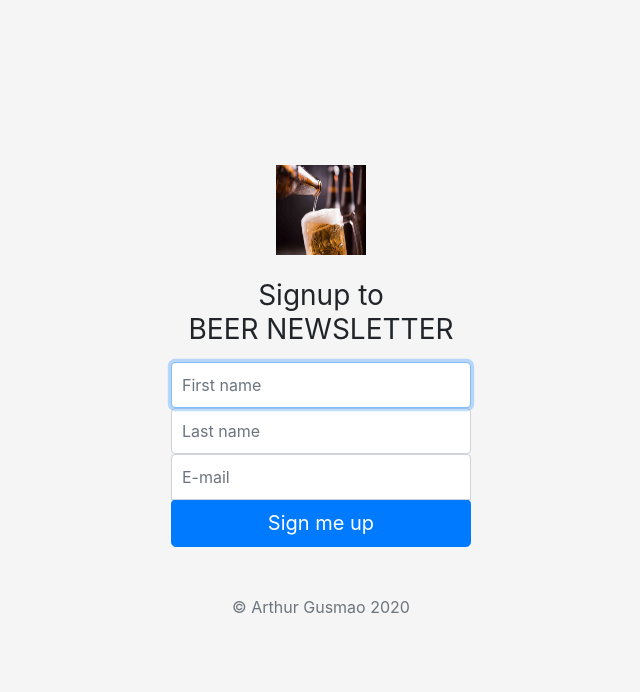
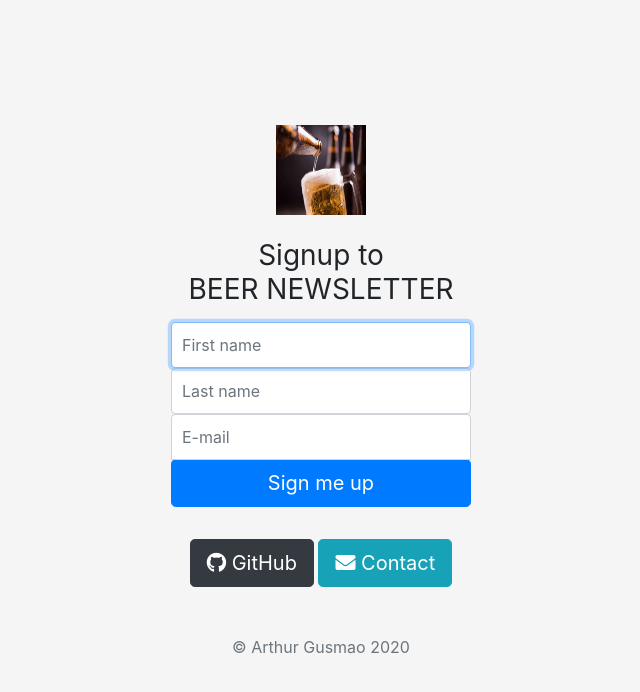
Before and after one commit to arthurgusma/landingbeerpage, a website: page signup.html in a window 1280 px wide. Shown: the whole page, without its empty margins (319-959 px from the left). Drawn offline with nearby package versions, Linux system fonts and the light colour scheme.

Commit message:
New: anchor tags created to guve acess to github and email adress.

```diff
--- a/public/css/styles.css
+++ b/public/css/styles.css
@@ -42,3 +42,7 @@ body {
   border-top-left-radius: 0;
   border-top-right-radius: 0;
 }
+
+.btn-info {
+  margin: 2rem 0 0;
+}
--- a/signup.html
+++ b/signup.html
@@ -8,6 +8,7 @@
   <title>Beer Newsletter Signup</title>
   <link rel="stylesheet" href="https://stackpath.bootstrapcdn.com/bootstrap/4.5.2/css/bootstrap.min.css" integrity="sha384-JcKb8q3iqJ61gNV9KGb8thSsNjpSL0n8PARn9HuZOnIxN0hoP+VmmDGMN5t9UJ0Z" crossorigin="anonymous">
   <link rel="stylesheet" href="css/styles.css">
+  <link rel="stylesheet" href="https://use.fontawesome.com/releases/v5.14.0/css/all.css" integrity="sha384-HzLeBuhoNPvSl5KYnjx0BT+WB0QEEqLprO+NBkkk5gbc67FTaL7XIGa2w1L0Xbgc" crossorigin="anonymous">
 </head>
 
 <body class="text-center">
@@ -15,13 +16,21 @@
     <img class="mb-4" src="images/beer.jpg" alt="" width="90" height="90">
     <h1 class="h3 mb-3 font-weight-normal">Signup to <br> BEER NEWSLETTER</h1>
 
-    <input type="text"  name="fname" class="form-control top" placeholder="First name" required autofocus>
-    <input type="text"  name="lname" class="form-control middle" placeholder="Last name" required>
+    <input type="text" name="fname" class="form-control top" placeholder="First name" required autofocus>
+    <input type="text" name="lname" class="form-control middle" placeholder="Last name" required>
     <input type="email" name="email" class="form-control bottom" placeholder="E-mail" required>
 
     <button class="btn btn-lg btn-primary btn-block" type="submit">Sign me up</button>
-    <p class="mt-5 mb-3 text-muted">&copy; Arthur Gusmao 2020</p>
+
+    <footer>
+      <div class="contac">
+        <a class="btn-info btn btn-dark btn-lg" target="_blank" href="https://github.com/arthurgusma"><i class="fab fa-github"></i> GitHub</a>
+        <a class="btn-info btn btn-secondary btn-lg" href="mailto:mailto:contatoagusmao@gmail.com"><i class="fas fa-envelope"></i> Contact</a>
+        <p class="mt-5 mb-3 text-muted">&copy; Arthur Gusmao 2020</p>
+      </div>
+    </footer>
   </form>
+
 </body>
 
 </html>
```
